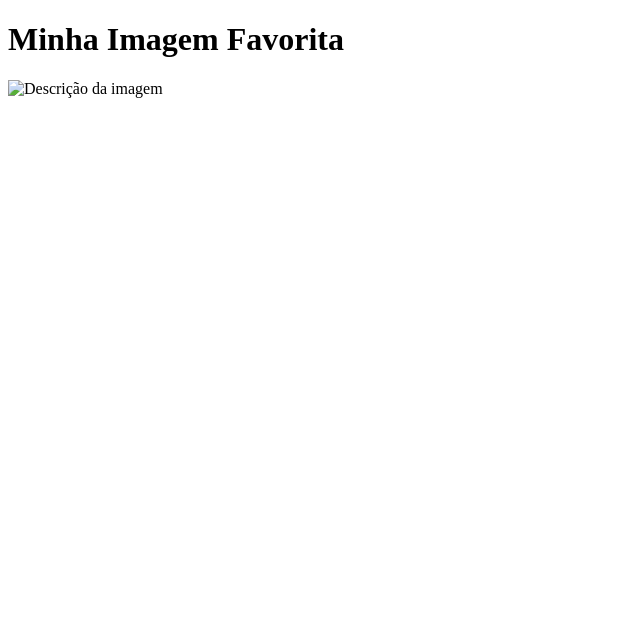
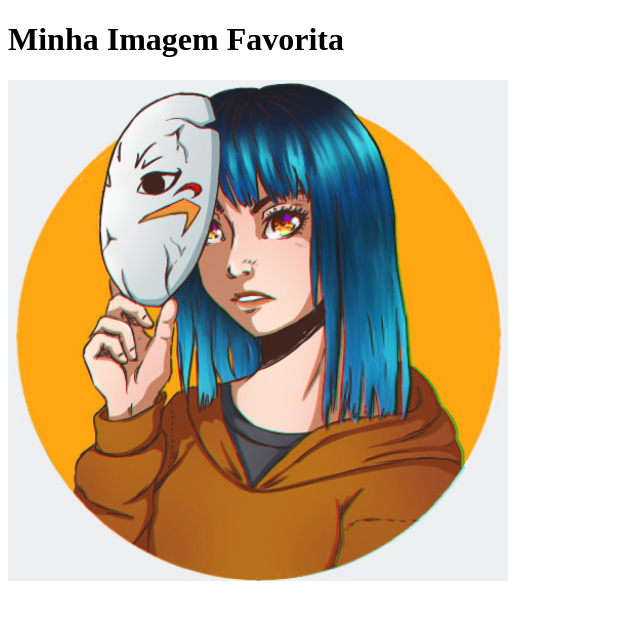
Before and after one commit to carloseduardosr/08-04, a plain HTML site: page index.html in a window 1280 px wide. Shown: the whole page, without its empty margins (0-640 px from the left). Drawn offline with Linux system fonts and the light colour scheme.

Commit message:
Update index.html

```diff
--- a/index.html
+++ b/index.html
@@ -8,6 +8,6 @@
 <body>
     <h1>Minha Imagem Favorita</h1>
     <!-- Certifique-se de usar o caminho correto para a imagem -->
-    <img src="imagem.jpg" alt="Descrição da imagem" width="500">
+    <img src="imagem.png" alt="Descrição da imagem" width="500">
 </body>
 </html>
```
